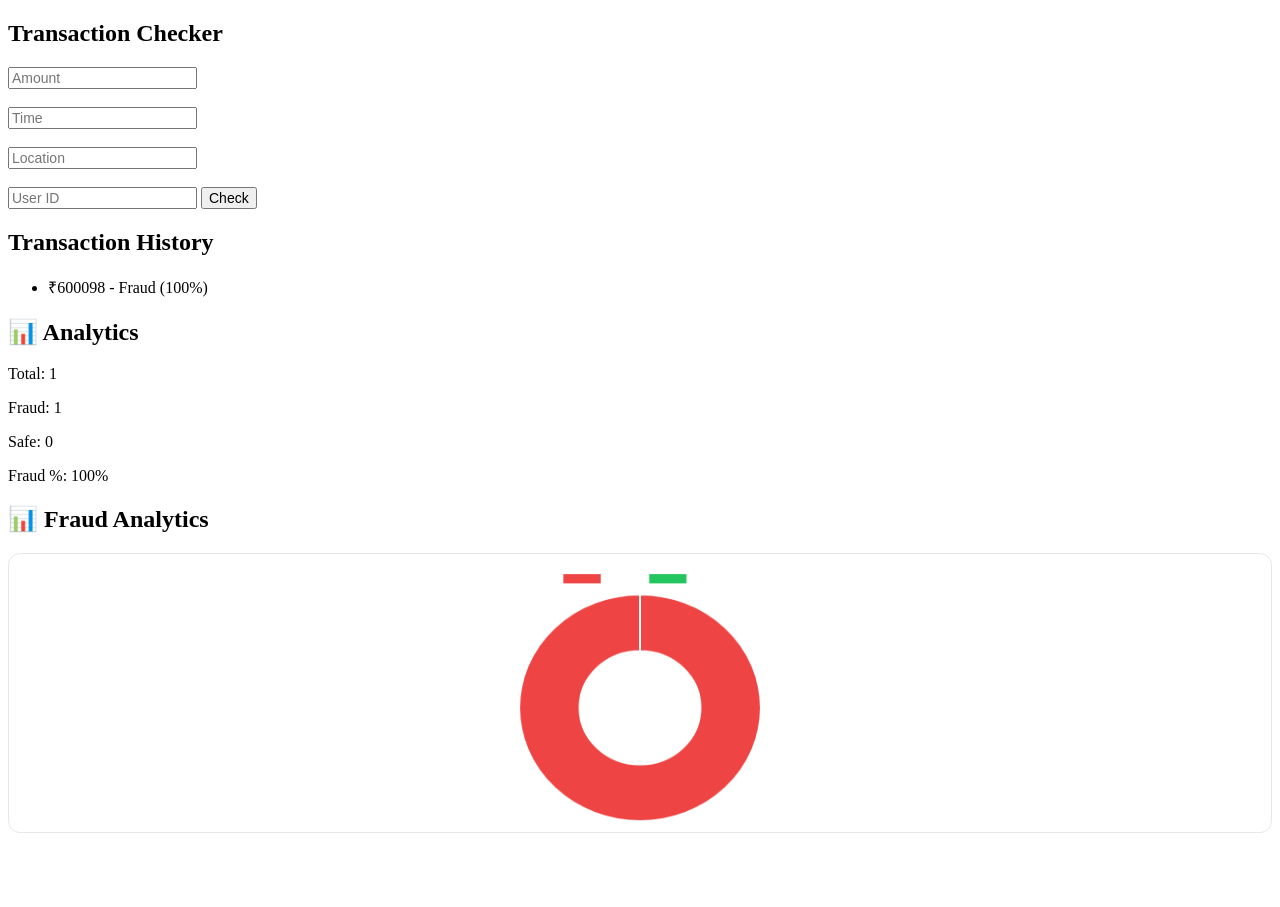
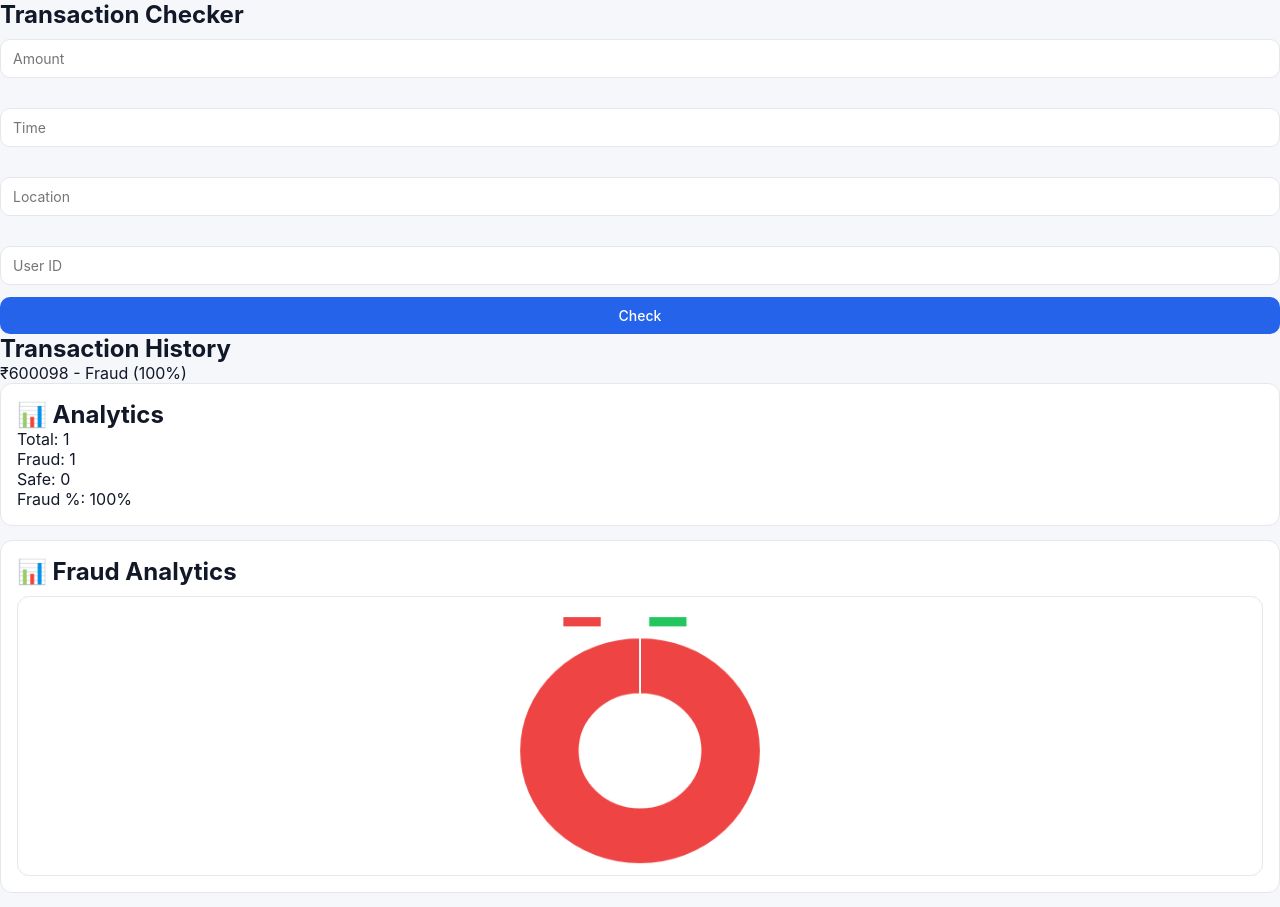
Before and after one commit to Rao130/fintech-ai-system, a Flask app: page / in a window 1280 px wide. Before the commit the page ends 833 px from the top, so only its background shows below. Run offline with Flask 3, Linux system fonts and the light colour scheme; data comes from the database, SQL or seed files in the repository; parts of the project's set-up code (start-up, migrations or seed data) failed here and were passed over.

Commit message:
updated system file

```diff
--- a/static/style.css
+++ b/static/style.css
@@ -1,3 +1,160 @@
+/* =========================
+   RESET
+========================= */
+* {
+    margin: 0;
+    padding: 0;
+    box-sizing: border-box;
+    font-family: -apple-system, BlinkMacSystemFont, "Segoe UI", Roboto, Arial, sans-serif;
+}
+
+body {
+    background: #f5f7fb;
+    color: #111827;
+}
+
+/* =========================
+   CONTAINER
+========================= */
+.container {
+    max-width: 1200px;
+    margin: auto;
+    padding: 24px;
+}
+
+/* =========================
+   HEADER
+========================= */
+h1 {
+    text-align: center;
+    font-size: 24px;
+    font-weight: 600;
+    color: #111827;
+    margin-bottom: 20px;
+}
+
+/* =========================
+   CARD (MINIMAL PRO STYLE)
+========================= */
+.card {
+    background: #ffffff;
+    border: 1px solid #e5e7eb;
+    border-radius: 12px;
+    padding: 16px;
+    margin-bottom: 16px;
+    transition: 0.2s ease;
+}
+
+.card:hover {
+    border-color: #d1d5db;
+}
+
+/* =========================
+   INPUTS
+========================= */
+input {
+    width: 100%;
+    padding: 10px 12px;
+    margin-top: 10px;
+    border-radius: 10px;
+    border: 1px solid #e5e7eb;
+    outline: none;
+    background: #fff;
+    color: #111827;
+    transition: 0.2s;
+}
+
+input:focus {
+    border-color: #3b82f6;
+    box-shadow: 0 0 0 3px rgba(59,130,246,0.15);
+}
+
+/* =========================
+   BUTTON (CLEAN PRO)
+========================= */
+button {
+    width: 100%;
+    padding: 10px 12px;
+    margin-top: 12px;
+    border-radius: 10px;
+    border: none;
+    cursor: pointer;
+    font-weight: 500;
+    background: #2563eb;
+    color: white;
+    transition: 0.2s ease;
+}
+
+button:hover {
+    background: #1d4ed8;
+}
+
+/* =========================
+   ALERT
+========================= */
+.alert {
+    background: #fee2e2;
+    color: #991b1b;
+    padding: 10px;
+    border-radius: 10px;
+    margin-top: 12px;
+    display: none;
+    border: 1px solid #fecaca;
+    font-weight: 500;
+}
+
+/* =========================
+   STATS GRID
+========================= */
+.grid {
+    display: grid;
+    grid-template-columns: repeat(4, 1fr);
+    gap: 14px;
+    margin-top: 20px;
+}
+
+.grid .card {
+    text-align: center;
+    font-size: 15px;
+    font-weight: 500;
+}
+
+/* =========================
+   TABLE (VERY CLEAN)
+========================= */
+table {
+    width: 100%;
+    border-collapse: collapse;
+    margin-top: 15px;
+}
+
+th, td {
+    padding: 12px;
+    text-align: center;
+    border-bottom: 1px solid #e5e7eb;
+    font-size: 14px;
+}
+
+th {
+    font-weight: 600;
+    color: #374151;
+}
+
+
+/* =========================
+   RESPONSIVE
+========================= */
+@media (max-width: 900px) {
+    .grid {
+        grid-template-columns: repeat(2, 1fr);
+    }
+}
+
+@media (max-width: 500px) {
+    .grid {
+        grid-template-columns: 1fr;
+    }
+}
 /* =========================
    CHART FIX (IMPORTANT)
    ========================= */
```
